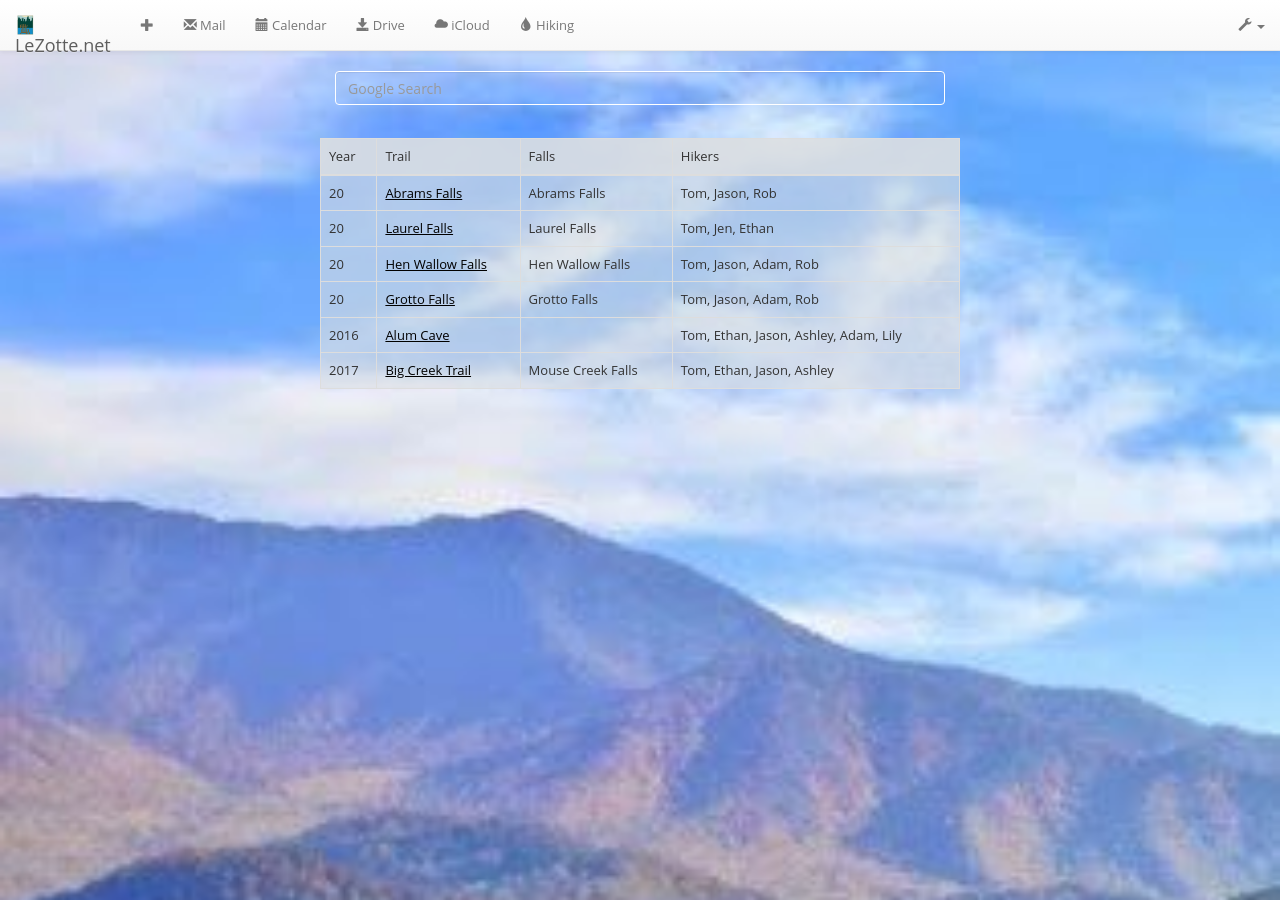
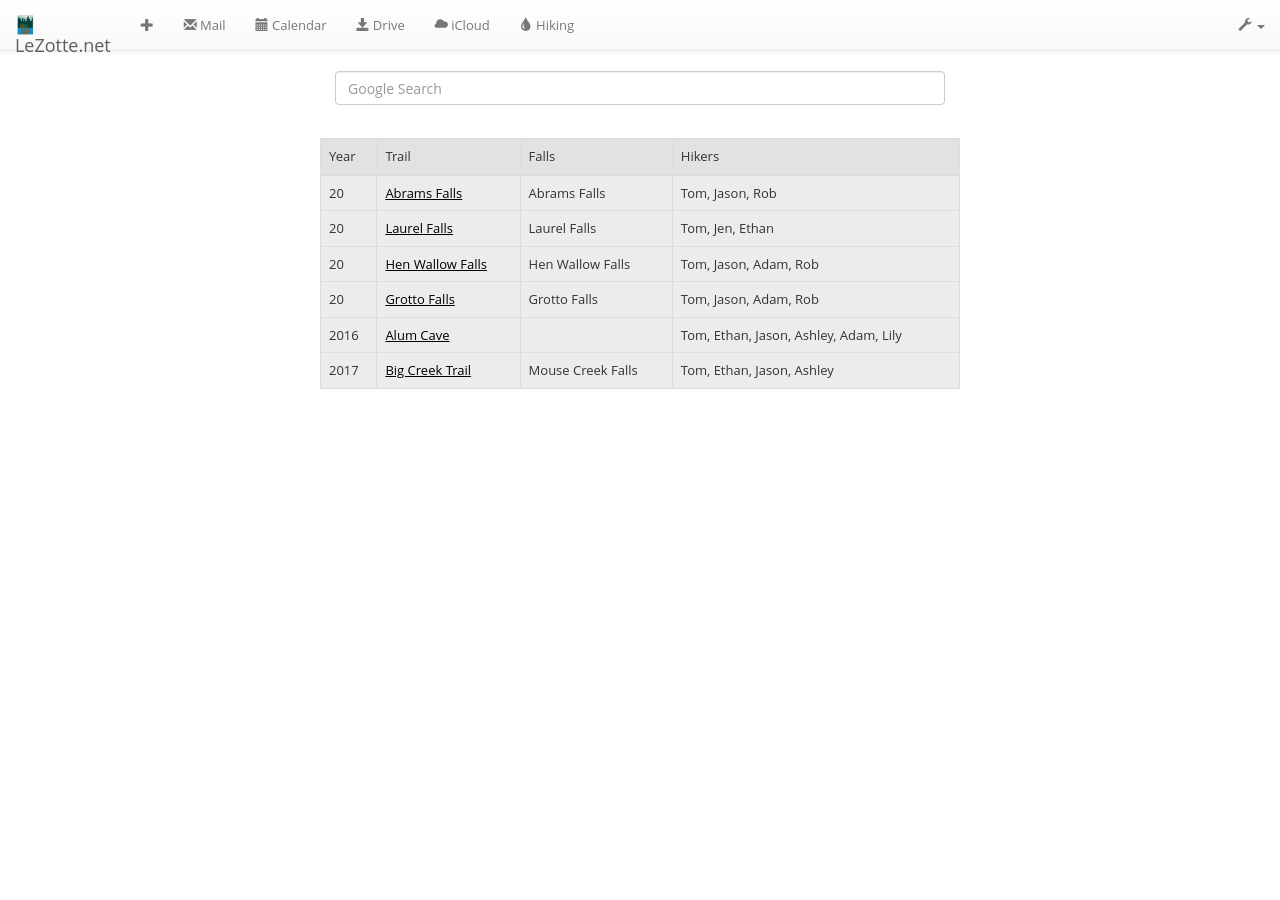
Before and after one commit to tlezotte/lezotte, a Jekyll site: the page built from hiking.html, in a window 1280 px wide. Built offline with Jekyll 4.4.1, drawn with Linux system fonts in a browser that asks for light colours; nearby versions of some CDN libraries.

Commit message:
removed background

```diff
--- a/css/main.css
+++ b/css/main.css
@@ -2,7 +2,7 @@
 body
 {
 	background-color: #ffffff;
-	background-image: url('../img/smokyfall.jpg');
+	/*background-image: url('../img/smokyfall.jpg');*/
 	background-position: top left;
 	background-repeat: no-repeat;
 	background-size: 100%;
@@ -139,7 +139,7 @@ i {
 
 .trans_white {
     background-color: transparent;
-    border-color: white;
+    /*border-color: white;*/
     color: white;
 }
 .btn:hover, .btn:focus {
```
